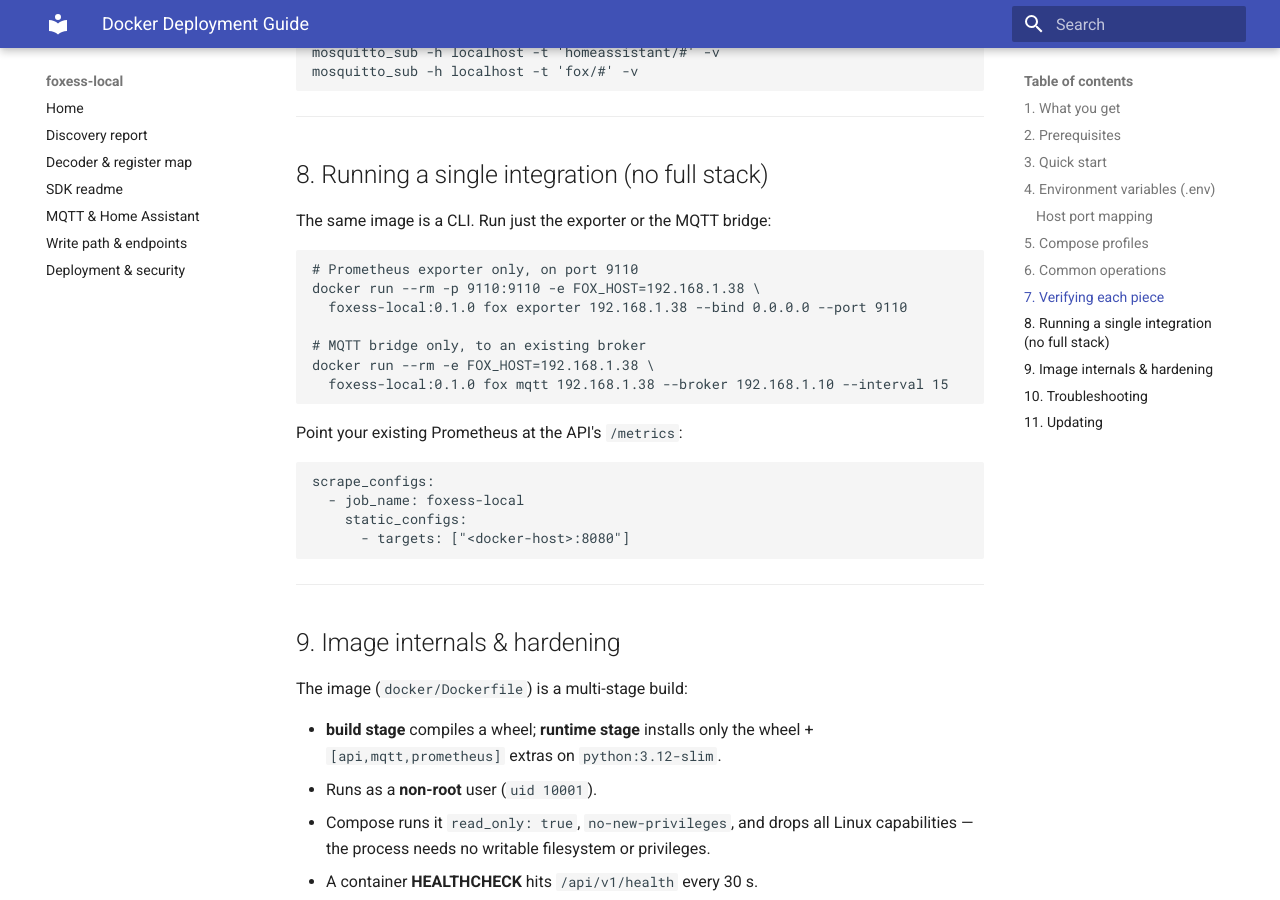
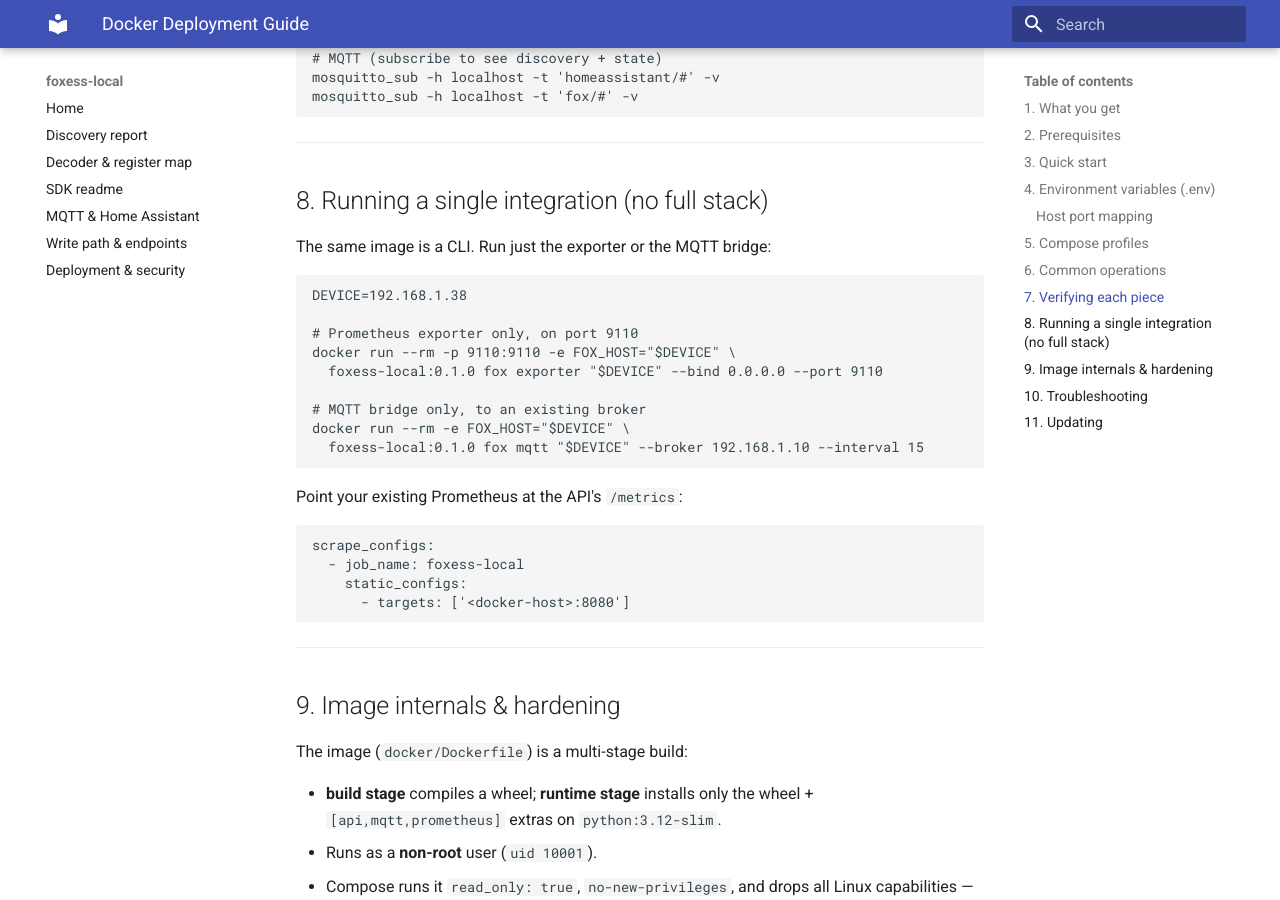
Before and after one commit to HarshBhardwaj/foxess-local, an MkDocs documentation site: the page built from docs/08-docker-deployment.md, in a window 1280 px wide and 900 px high, scrolled down 4254 px. Built offline with MkDocs 1.6.1 and Material for MkDocs 9.7.7, drawn with Linux system fonts in a browser that asks for light colours; some of the changed text lies outside the part shown.

````diff
--- a/docs/08-docker-deployment.md
+++ b/docs/08-docker-deployment.md
@@ -9,13 +9,13 @@
 
 The Compose stack (`docker/docker-compose.yml`) can run up to five services:
 
-| Service | Image | Purpose | Default port |
-|---------|-------|---------|--------------|
-| `foxess-local` | built from `docker/Dockerfile` | REST API + `/metrics` + WebSocket | `8080` |
-| `mqtt-bridge` | same image | Publishes to MQTT + Home Assistant discovery | – |
-| `mosquitto` | `eclipse-mosquitto:2` | MQTT broker | `1883` |
-| `prometheus` | `prom/prometheus` | Scrapes `/metrics` | `9090` |
-| `grafana` | `grafana/grafana` | Dashboards (auto-provisioned) | `3000` |
+| Service        | Image                          | Purpose                                      | Default port |
+| -------------- | ------------------------------ | -------------------------------------------- | ------------ |
+| `foxess-local` | built from `docker/Dockerfile` | REST API + `/metrics` + WebSocket            | `8080`       |
+| `mqtt-bridge`  | same image                     | Publishes to MQTT + Home Assistant discovery | –            |
+| `mosquitto`    | `eclipse-mosquitto:2`          | MQTT broker                                  | `1883`       |
+| `prometheus`   | `prom/prometheus`              | Scrapes `/metrics`                           | `9090`       |
+| `grafana`      | `grafana/grafana`              | Dashboards (auto-provisioned)                | `3000`       |
 
 Only `foxess-local` runs by default. The rest are behind **profiles** so you opt
 in to exactly what you want (see §5).
@@ -61,14 +61,14 @@
 
 ## 4. Environment variables (`.env`)
 
-Put these in `docker/.env` (Compose reads it automatically). All are optional
-except `FOX_HOST`.
+Put these in `docker/.env` (Compose reads it automatically). **`FOX_HOST` is
+required**; everything else is optional.
 
-| Variable | Default | Used by | Description |
-|----------|---------|---------|-------------|
-| `FOX_HOST` | `192.168.1.38` | api, mqtt-bridge | **Your device's IP address.** The single value you must set. |
-| `FOX_CORS_ORIGINS` | `*` | api | Comma-separated allowed CORS origins for the REST API. Set to your dashboard origin(s) in production instead of `*`. |
-| `GRAFANA_PASSWORD` | `admin` | grafana | Grafana admin password. **Change this.** |
+| Variable           | Default      | Used by          | Description                                                                                                          |
+| ------------------ | ------------ | ---------------- | -------------------------------------------------------------------------------------------------------------------- |
+| `FOX_HOST`         | _(required)_ | api, mqtt-bridge | **Your device's IP address.** Compose fails fast if unset.                                                           |
+| `FOX_CORS_ORIGINS` | `*`          | api              | Comma-separated allowed CORS origins for the REST API. Set to your dashboard origin(s) in production instead of `*`. |
+| `GRAFANA_PASSWORD` | `admin`      | grafana          | Grafana admin password. **Change this.**                                                                             |
 
 ### Host port mapping
 
@@ -76,12 +76,12 @@
 with anything already running (the container-internal ports are fixed, so
 Prometheus scraping keeps working regardless).
 
-| Variable | Default | Service | Host port for |
-|----------|---------|---------|---------------|
-| `API_PORT` | `8080` | foxess-local | REST API + `/metrics` + WebSocket |
-| `MQTT_PORT` | `1883` | mosquitto | MQTT broker |
-| `PROMETHEUS_PORT` | `9090` | prometheus | Prometheus UI |
-| `GRAFANA_PORT` | `3000` | grafana | Grafana UI |
+| Variable          | Default | Service      | Host port for                     |
+| ----------------- | ------- | ------------ | --------------------------------- |
+| `API_PORT`        | `8080`  | foxess-local | REST API + `/metrics` + WebSocket |
+| `MQTT_PORT`       | `1883`  | mosquitto    | MQTT broker                       |
+| `PROMETHEUS_PORT` | `9090`  | prometheus   | Prometheus UI                     |
+| `GRAFANA_PORT`    | `3000`  | grafana      | Grafana UI                        |
 
 > **`Bind for 0.0.0.0:8080 failed: port is already allocated`** — something else
 > on the host owns that port. Set `API_PORT` to a free port in `.env` and
@@ -92,10 +92,10 @@
 Environment variables consumed by the SDK process itself (set them under a
 service's `environment:` if needed):
 
-| Variable | Default | Description |
-|----------|---------|-------------|
-| `FOX_HOST` | `192.168.1.38` | Device IP used by the REST `create_app()` factory and `/metrics`. |
-| `FOX_CORS_ORIGINS` | `*` | CORS origins (see above). |
+| Variable           | Default      | Description                                                       |
+| ------------------ | ------------ | ----------------------------------------------------------------- |
+| `FOX_HOST`         | _(required)_ | Device IP used by the REST `create_app()` factory and `/metrics`. |
+| `FOX_CORS_ORIGINS` | `*`          | CORS origins (see above).                                         |
 
 > **Writes are never enabled in the container.** The REST API is read-only and
 > never exposes `write_field`; there is no environment flag that turns on writes.
@@ -116,12 +116,12 @@
 
 ## 5. Compose profiles
 
-| Profile | Brings up | Use when |
-|---------|-----------|----------|
-| *(none)* | `foxess-local` | You only want the local REST/metrics/ws API. |
-| `metrics` | `foxess-local`, `prometheus`, `grafana` | You want dashboards + time-series history. |
-| `mqtt` | `foxess-local`, `mosquitto`, `mqtt-bridge` | You want Home Assistant / MQTT. |
-| `full` | everything | Full stack. |
+| Profile   | Brings up                                  | Use when                                     |
+| --------- | ------------------------------------------ | -------------------------------------------- |
+| _(none)_  | `foxess-local`                             | You only want the local REST/metrics/ws API. |
+| `metrics` | `foxess-local`, `prometheus`, `grafana`    | You want dashboards + time-series history.   |
+| `mqtt`    | `foxess-local`, `mosquitto`, `mqtt-bridge` | You want Home Assistant / MQTT.              |
+| `full`    | everything                                 | Full stack.                                  |
 
 ```bash
 docker compose --profile metrics up -d      # API + Prometheus + Grafana
@@ -178,13 +178,15 @@
 The same image is a CLI. Run just the exporter or the MQTT bridge:
 
 ```bash
+DEVICE=192.168.1.38
+
 # Prometheus exporter only, on port 9110
-docker run --rm -p 9110:9110 -e FOX_HOST=192.168.1.38 \
-  foxess-local:0.1.0 fox exporter 192.168.1.38 --bind 0.0.0.0 --port 9110
+docker run --rm -p 9110:9110 -e FOX_HOST="$DEVICE" \
+  foxess-local:0.1.0 fox exporter "$DEVICE" --bind 0.0.0.0 --port 9110
 
 # MQTT bridge only, to an existing broker
-docker run --rm -e FOX_HOST=192.168.1.38 \
-  foxess-local:0.1.0 fox mqtt 192.168.1.38 --broker 192.168.1.10 --interval 15
+docker run --rm -e FOX_HOST="$DEVICE" \
+  foxess-local:0.1.0 fox mqtt "$DEVICE" --broker 192.168.1.10 --interval 15
 ```
 
 Point your existing Prometheus at the API's `/metrics`:
@@ -193,7 +195,7 @@
 scrape_configs:
   - job_name: foxess-local
     static_configs:
-      - targets: ["<docker-host>:8080"]
+      - targets: ['<docker-host>:8080']
 ```
 
 ---
@@ -224,14 +226,14 @@
 
 ## 10. Troubleshooting
 
-| Symptom | Likely cause / fix |
-|---------|--------------------|
+| Symptom                       | Likely cause / fix                                                                                                                                      |
+| ----------------------------- | ------------------------------------------------------------------------------------------------------------------------------------------------------- |
 | `/api/v1/battery` returns 503 | Container can't reach the device. Check `FOX_HOST`, VLAN/firewall, and that the device answers `curl http://$FOX_HOST/api/v1/sunspec/data?addr=2&id=1`. |
-| Health OK but metrics empty | The device is reachable but a model read failed; check `docker compose logs foxess-local` and `fox_poll_errors_total`. |
-| Prometheus target DOWN | `prometheus.yml` targets `foxess-local:8080`; ensure both are on the same Compose network (they are by default). |
-| Grafana has no data | Confirm the Prometheus datasource is green (Grafana → Connections) and the exporter is being scraped. |
-| MQTT entities missing in HA | Confirm `mqtt-bridge` logs show "connected"; check the broker host and that HA's MQTT integration uses the same broker. |
-| Load/grid power shows 0 | Expected without a CT meter on the inverter (the cloud derives those). Solar/battery are always populated. |
+| Health OK but metrics empty   | The device is reachable but a model read failed; check `docker compose logs foxess-local` and `fox_poll_errors_total`.                                  |
+| Prometheus target DOWN        | `prometheus.yml` targets `foxess-local:8080`; ensure both are on the same Compose network (they are by default).                                        |
+| Grafana has no data           | Confirm the Prometheus datasource is green (Grafana → Connections) and the exporter is being scraped.                                                   |
+| MQTT entities missing in HA   | Confirm `mqtt-bridge` logs show "connected"; check the broker host and that HA's MQTT integration uses the same broker.                                 |
+| Load/grid power shows 0       | Expected without a CT meter on the inverter (the cloud derives those). Solar/battery are always populated.                                              |
 
 ---
 
````
Also changed, not shown: docs/06-deployment-and-security.md (+8 -3 lines), 5 other files.
